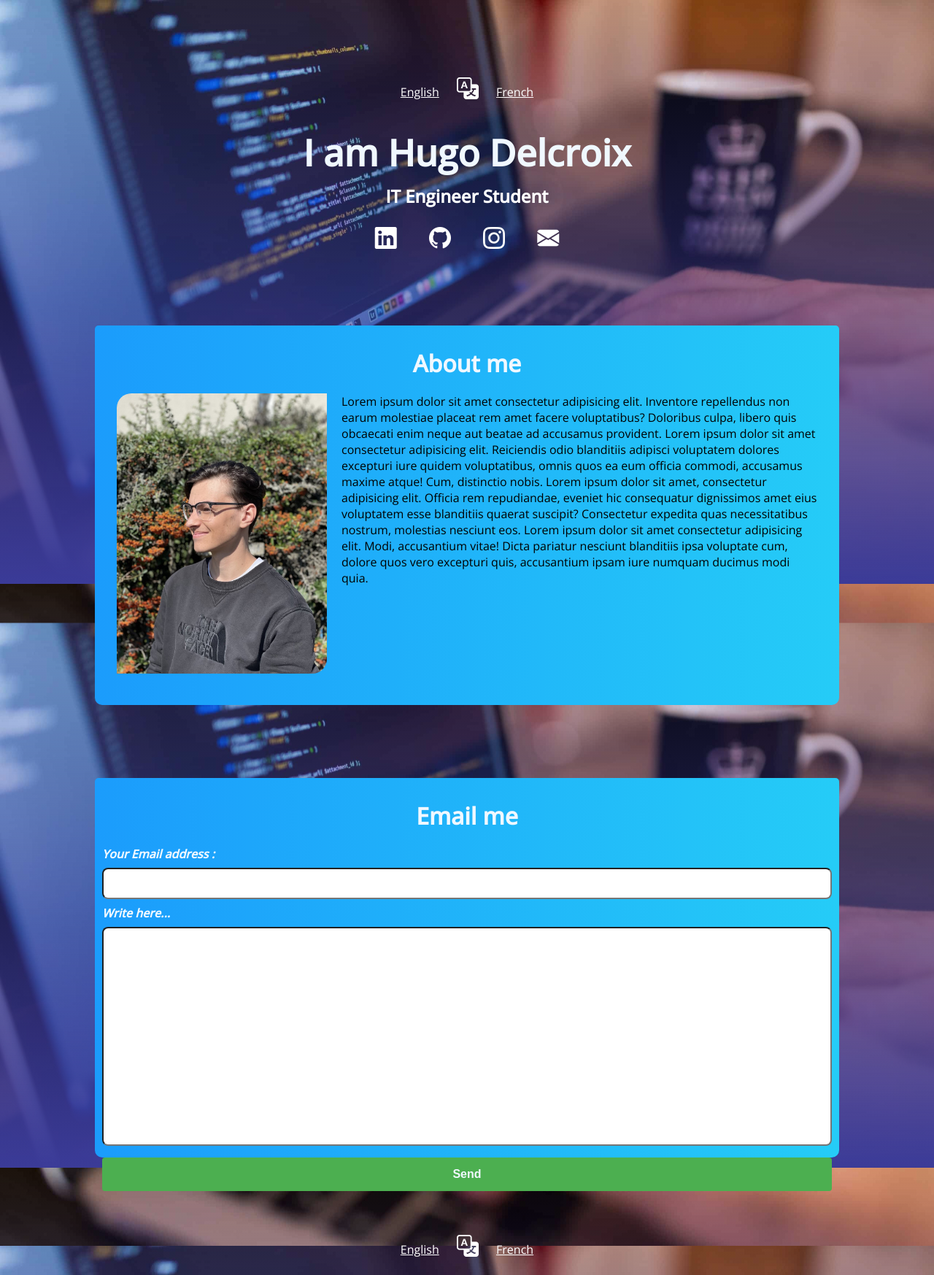
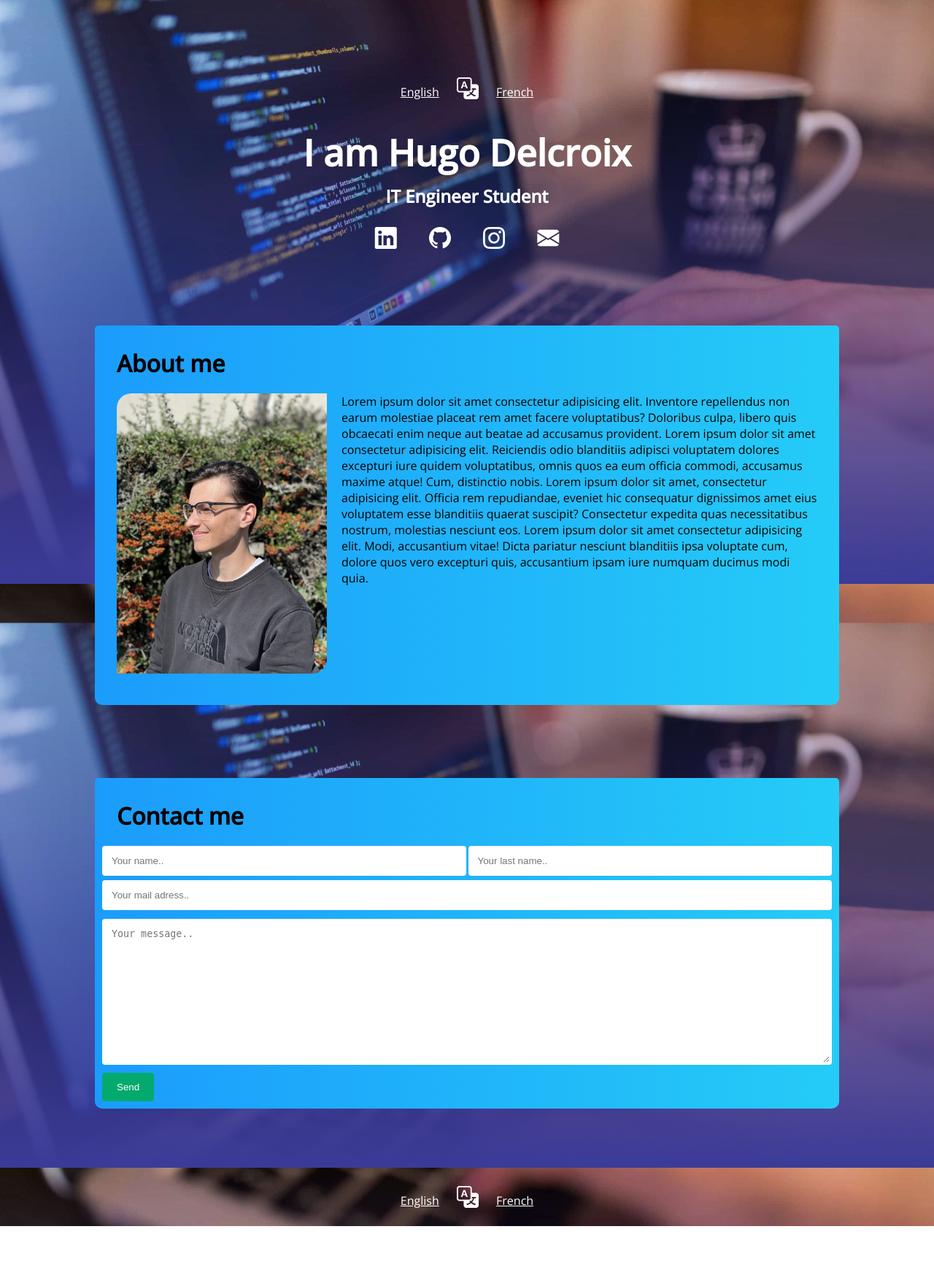
Before and after one commit to HugoDELCROIX/Portfolio, a PHP site: page / in a window 1280 px wide. Shown: the whole page at 73% size. After the commit the page ends 1680 px from the top, so only its background shows below. Run offline with PHP 8.4, Linux system fonts and the light colour scheme; some libraries are stand-ins or nearby versions.

Commit message:
formulaire de contact par mail

```diff
--- a/formulaire_mail.css
+++ b/formulaire_mail.css
@@ -1,66 +1,43 @@
-/*CSS pour les formulaires*/
-input[type="text"],
-input[type="email"],
-input[type="tel"],
-input[type="date"],
-input[type="number"],
-input[type="password"],
-select {
+input[type=text]
+{
     width: 100%;
-    padding: 12px 20px;
-    margin: 8px 0;
+    padding: 10px;
+    border: 3px solid #fff;
+    border-radius: 4px;
     box-sizing: border-box;
-    border-radius: 8px;
+    resize: vertical;
+    -webkit-transition: 0.5s;
+    transition: 0.5s;
+    outline: none;
+}
+input[type=email],
+textarea {
+    width: 100%;
+    padding: 10px;
+    border: 3px solid #fff;
+    border-radius: 4px;
+    box-sizing: border-box;
+    margin-top: 6px;
+    margin-bottom: 6px;
+    resize: vertical;
     -webkit-transition: 0.5s;
     transition: 0.5s;
     outline: none;
 }
 
-input:focus {
-    border: 3px solid #3498db;
+input:focus, textarea:focus{
+    border: 3px solid tomato;
 }
 
 input[type=submit] {
-    width: 100%;
-    background-color: #4CAF50;
-    color: aliceblue;
-    padding: 14px 20px;
-    margin: 8px 0;
+    background-color: #04AA6D;
+    color: white;
+    padding: 12px 20px;
     border: none;
     border-radius: 4px;
     cursor: pointer;
-    font-weight: bold;
-    font-size: medium;
-    transition: 200ms transform ease-out;
 }
 
 input[type=submit]:hover {
     background-color: #45a049;
-    transform: scale(1.02);
 }
-
-.formulaire {
-    border-radius: 5px;
-    width: 100%;
-    margin: 0px auto;
-
-}
-
-h1 {
-    text-align: center;
-    color: aliceblue;
-}
-
-label {
-    color: aliceblue;
-    font-style: oblique;
-    font-weight: bold;
-}
-
-
-.formulaire a {
-    text-decoration: underline;
-    color: aliceblue;
-    display: block;
-    text-align: center;
-}
--- a/index.html
+++ b/index.html
@@ -48,18 +48,30 @@
         </div>
     </div>
 
-    <div id="bloc">
-        <h1>Email me </h1>
-        <div class="formulaire">
-            <form action="">
-                <label for="mail">Your Email address :</label>
-                <input type="email" id="mail" name="mail">
-                <label for="contenu_mail">Write here...</label>
-                <input type="text" id="contenu_mail" name="contenu_mail">
-                <input type="submit" value="Send">
-            </form>
-        </div>
+    <div id="bloc_mail">
+        <h1>Contact me </h1>
+        <form action="/action_page.php">
+
+            <div id="name_mail">
+                <div id="fname">
+                    <label for="fname"></label>
+                    <input type="text" id="fname" name="firstname" placeholder="Your name..">
+                </div>
+                <div id="lname">
+                    <label for="lname"></label>
+                    <input type="text" id="lname" name="lastname" placeholder="Your last name..">
+                </div>
+            </div>
+            <label for="mail_add"></label>
+            <input type="email" id="mail_add" name="mail_add" placeholder="Your mail adress..">
+
+            <label for="message"></label>
+            <textarea id="message" name="message" placeholder="Your message.." style="height:200px"></textarea>
+
+            <input type="submit" value="Send">
+        </form>
     </div>
+
     <header>
         <div id="langue">
             <a href="index_en.html"> English</a>
--- a/style_portfolio.css
+++ b/style_portfolio.css
@@ -118,22 +118,32 @@ header i {
     margin-bottom: 0;
 }
 
-input[type='text']{
-    width: 900px;
-    height: 300px;
+#bloc_mail {
+    background: linear-gradient(to left, #25CCF7, #1B9CFC);
+    background-color: #1B9CFC;
+    border-top-left-radius: 5px;
+    border-top-right-radius: 5px;
+    border-bottom-left-radius: 10px;
+    border-bottom-right-radius: 10px;
+    width: 1000px;
+    height: auto;
+    margin: 100px auto;
+    padding: 10px;
 }
 
-.msg_mail{
-    border-radius: 5px;
-    padding: 0px 20px 20px 20px;
-    width: 100%;
-    margin-bottom: 50px auto;
-
+#bloc_mail h1 {
+    margin: 20px;
 }
 
-.msg_mail label{
-    display: block;
-    font-style: oblique;
-    font-weight: bold;
-    margin: 10px;
+#name_mail{
+    display: flex;
 }
+
+#fname{
+    width: 100%;
+    margin-right: 3px;
+}
+
+#lname{
+    width: 100%;
+}
```
